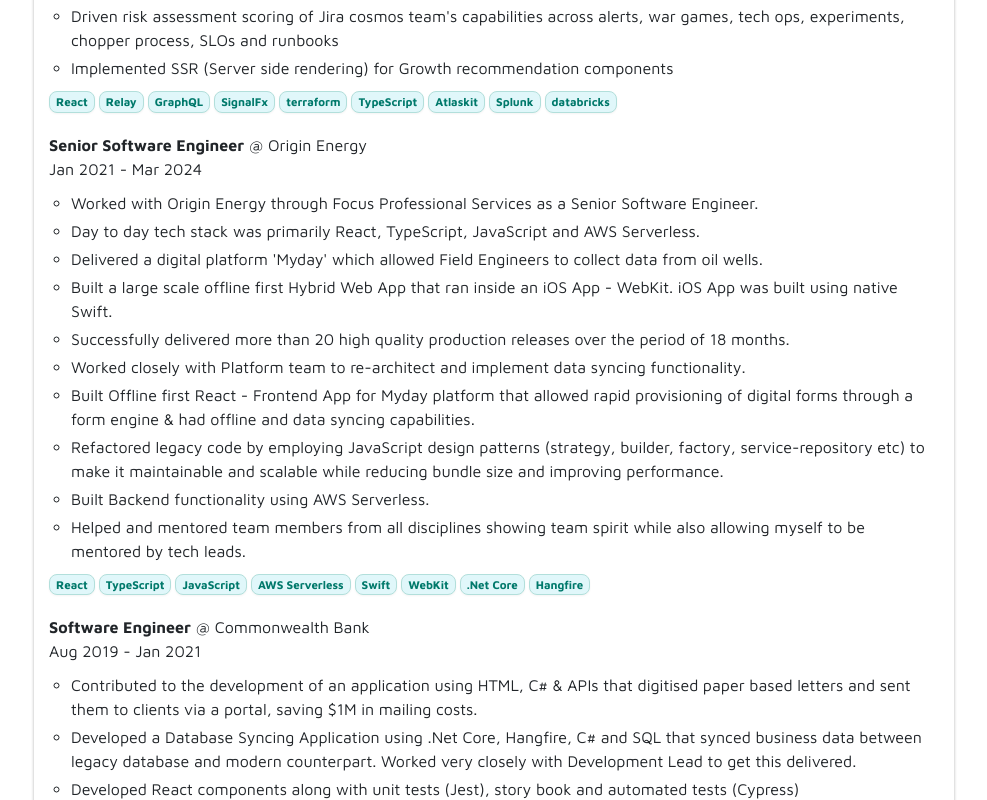
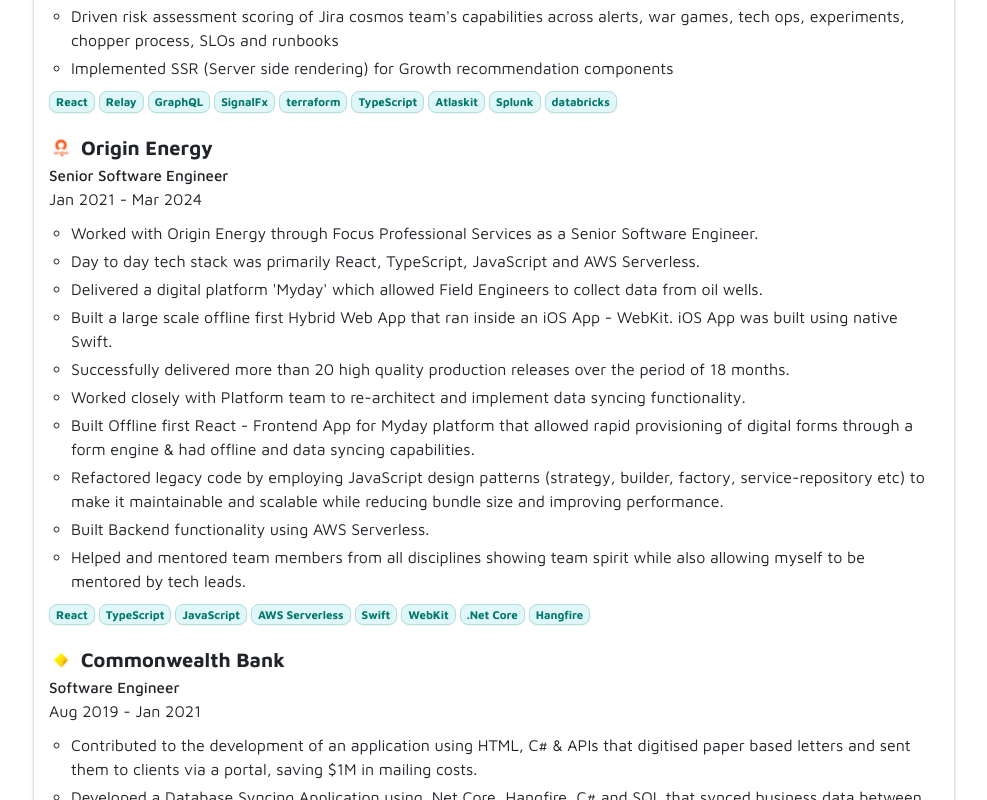
Before and after one commit to dilipagheda/dilipagheda.github.io, a React (Create React App) app: page /#/aboutme in a window 1280 px wide. Shown: the part 1460-2260 px from the top of the page, without its empty margins (146-1133 px from the left). Built offline with nearby package versions, Linux system fonts and the light colour scheme; a web font is replaced by a local one.

Commit message:
Update project files

```diff
--- a/src/components/Aboutme.js
+++ b/src/components/Aboutme.js
@@ -74,9 +74,44 @@
                                                             </div>
                                                         )}
                                                     </>
-                                                ) : (idx === 1 && exp.companyName === 'Origin Energy') || (idx === 2 && exp.companyName === 'Commonwealth Bank') ? (
+                                                ) : idx === 1 && exp.companyName === 'Origin Energy' ? (
                                                     <>
-                                                        <strong>{exp.jobTitle}</strong> @ {exp.companyName} <br/>
+                                                        <img src={originLogo} alt="Origin Energy Logo" style={{height: 24, verticalAlign: 'middle', marginRight: 8}} />
+                                                        <span style={{verticalAlign: 'middle', fontWeight: 700, fontSize: '1.25rem'}}>Origin Energy</span><br/>
+                                                        <strong style={{fontSize: '0.95rem', fontWeight: 500}}>{exp.jobTitle}</strong><br/>
+                                                        <span className="exp-period">{exp.period}</span>
+                                                        {exp.achievements && (
+                                                            <ul style={{ marginTop: 10, marginBottom: 0, paddingLeft: 22 }}>
+                                                                {exp.achievements.map((ach, i) => (
+                                                                    <li key={i} style={{ marginBottom: 4 }}>{ach}</li>
+                                                                ))}
+                                                            </ul>
+                                                        )}
+                                                        {exp.skills && exp.skills.length > 0 && (
+                                                            <div style={{ marginTop: 8, marginBottom: 8 }}>
+                                                                {exp.skills.map((skill, i) => (
+                                                                    <span key={i} style={{
+                                                                        display: 'inline-block',
+                                                                        background: '#e0f7fa',
+                                                                        color: '#00796b',
+                                                                        borderRadius: 8,
+                                                                        padding: '1px 6px',
+                                                                        fontSize: '0.72rem',
+                                                                        fontWeight: 600,
+                                                                        marginRight: 4,
+                                                                        marginBottom: 2,
+                                                                        border: '1px solid #b2dfdb',
+                                                                        boxShadow: '0 1px 2px rgba(44,44,44,0.05)'
+                                                                    }}>{skill}</span>
+                                                                ))}
+                                                            </div>
+                                                        )}
+                                                    </>
+                                                ) : idx === 2 && exp.companyName === 'Commonwealth Bank' ? (
+                                                    <>
+                                                        <img src={commbankLogo} alt="Commonwealth Bank Logo" style={{height: 24, verticalAlign: 'middle', marginRight: 8}} />
+                                                        <span style={{verticalAlign: 'middle', fontWeight: 700, fontSize: '1.25rem'}}>Commonwealth Bank</span><br/>
+                                                        <strong style={{fontSize: '0.95rem', fontWeight: 500}}>{exp.jobTitle}</strong><br/>
                                                         <span className="exp-period">{exp.period}</span>
                                                         {exp.achievements && (
                                                             <ul style={{ marginTop: 10, marginBottom: 0, paddingLeft: 22 }}>
```
